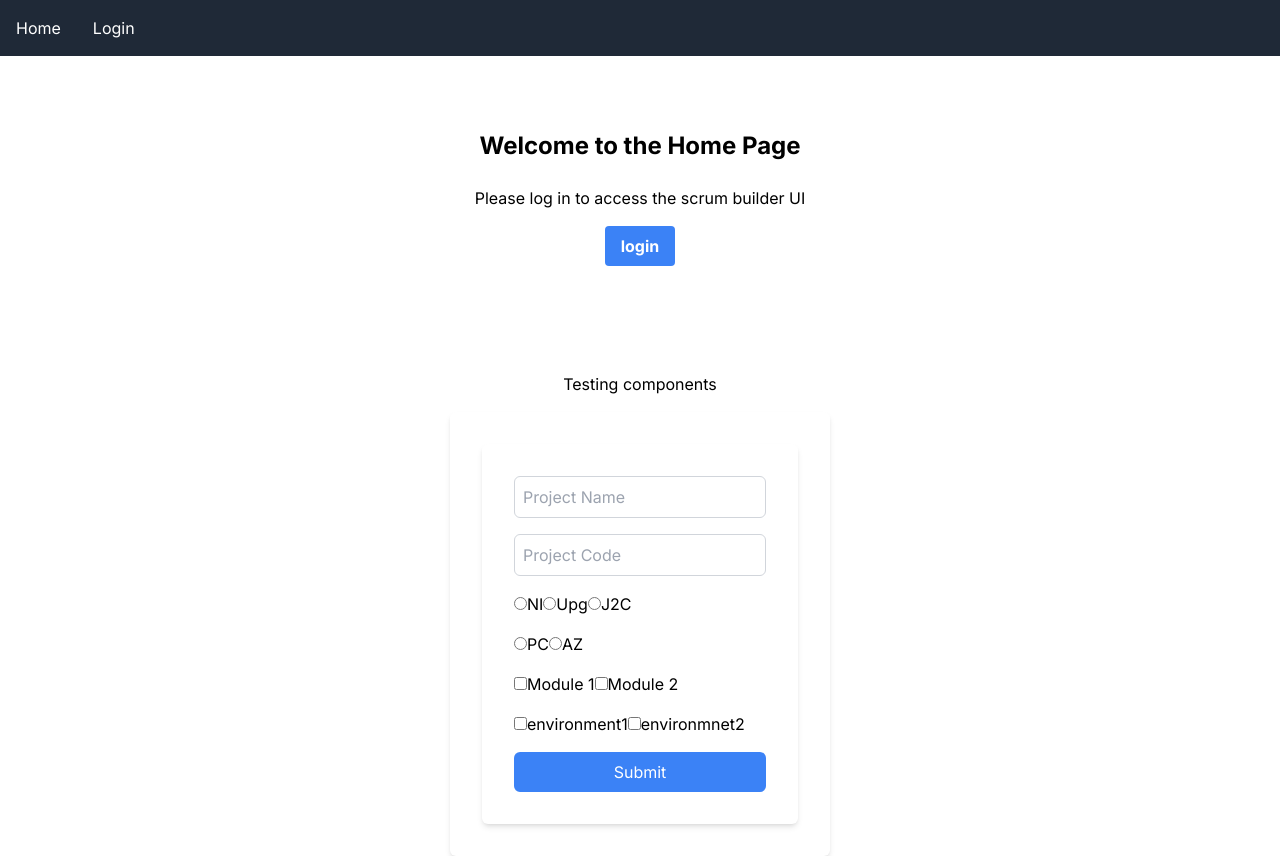
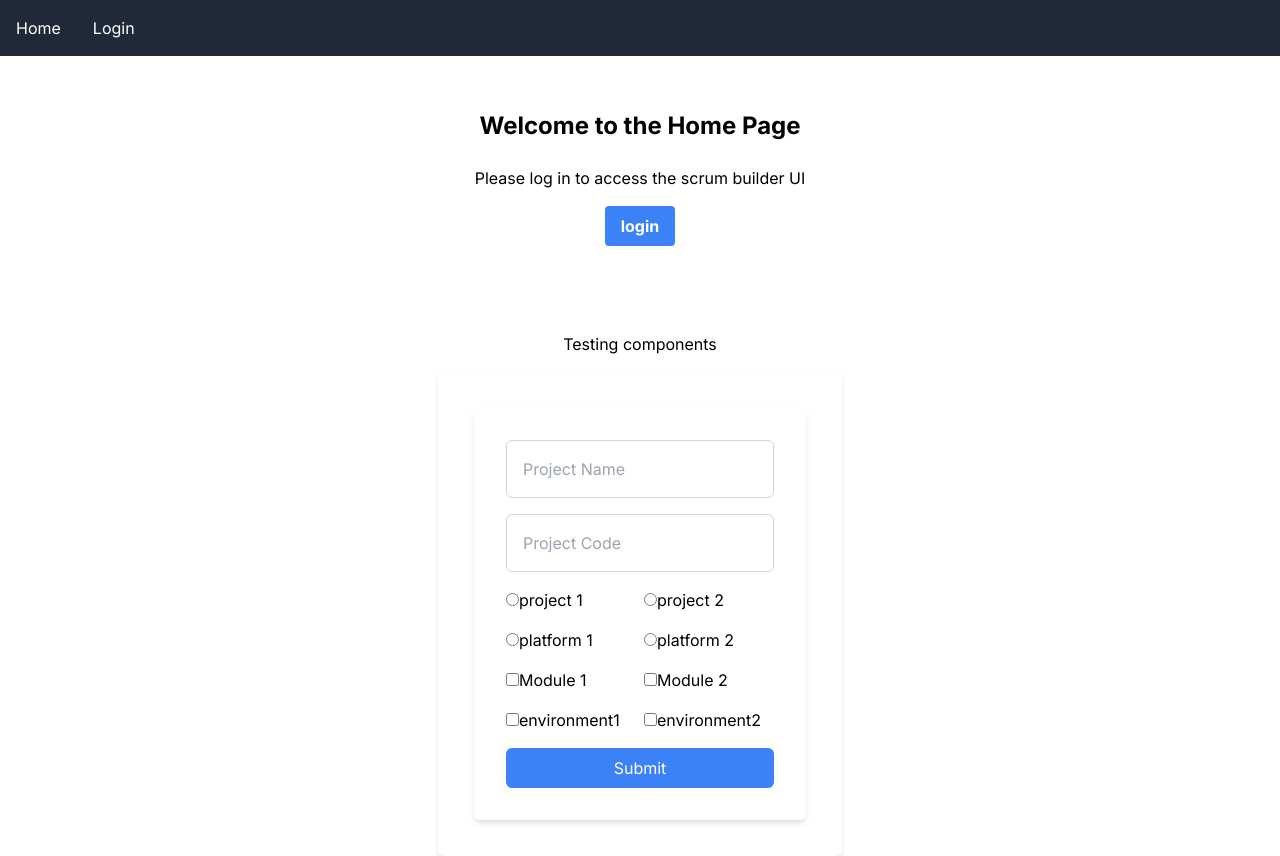
Before and after one commit to jose-alejandrodiaz-by/ScrumBuilderFront, a Next.js app in the folder scrum_builder_front/: page / in a window 1280 px wide. Built offline with nearby package versions, Linux system fonts and the light colour scheme.

Commit message:
PostFormProject UI component ready. PostService and data extract for project types, codes, platform missing.

```diff
--- a/scrum_builder_front/src/app/page.js
+++ b/scrum_builder_front/src/app/page.js
@@ -3,7 +3,7 @@
 // app/_app.js
 import { AuthProvider } from '../context/AuthContext';
 import Home from './home'
-import ProjectForm from '@/components/ProjectForm'
+import ProjectForm from '../components/ProjectForm'
 import NavBar from '../components/NavBar'
 
 
--- a/scrum_builder_front/src/components/ProjectForm.js
+++ b/scrum_builder_front/src/components/ProjectForm.js
@@ -10,6 +10,18 @@ const FormComponent = () => {
     environments: [],
   });
 
+  const projectTypeOptions = [
+    { id: 1, name: 'project 1' },
+    { id: 2, name: 'project 2' },
+    // Add more module options as needed
+  ];
+
+  const platformTypeOptions = [
+    { id: 1, name: 'platform 1' },
+    { id: 2, name: 'platform 2' },
+    // Add more module options as needed
+  ];
+
   const moduleOptions = [
     { id: 1, name: 'Module 1' },
     { id: 2, name: 'Module 2' },
@@ -18,25 +30,40 @@ const FormComponent = () => {
 
   const EnvironmentOptions = [
     { id: 1, name: 'environment1' },
-    { id: 2, name: 'environmnet2' },
+    { id: 2, name: 'environment2' },
     // Add more module options as needed
   ];
 
   const handleInputChange = (event) => {
+    const value = event.target.name === 'projectTypeId' || event.target.name === 'platformId'
+      ? Number(event.target.value)
+      : event.target.value;
+
     setFormState({
       ...formState,
-      [event.target.name]: event.target.value,
+      [event.target.name]: value,
     });
   };
 
   const handleCheckboxChange = (event) => {
-    if (event.target.checked) {
-      setFormState((prevState) => ({
-        ...prevState,
-        [event.target.name]: [...prevState[event.target.name], { id: Number(event.target.value) }],
-      }));
-    }
+    const { name, value, checked } = event.target;
+    const newValue = { id: Number(value) };
+
+    setFormState((prevState) => {
+      if (checked) {
+        return {
+          ...prevState,
+          [name]: [...prevState[name], newValue],
+        };
+      } else {
+        return {
+          ...prevState,
+          [name]: prevState[name].filter(item => item.id !== newValue.id),
+        };
+      }
+    });
   };
+
 
 
   const handleSubmit = async (event) => {
@@ -57,74 +84,56 @@ const FormComponent = () => {
   };
 
   return (
-    <div className="flex flex-col p-8 bg-white shadow-md rounded-md">
+    <div className="flex flex-col p-9 bg-white shadow-md rounded-md">
     <form onSubmit={handleSubmit} className="flex flex-col p-8 bg-white shadow-md rounded-md">
       <input
         type="text"
         name="projectName"
         placeholder="Project Name"
+        value={formState.projectName}
         onChange={handleInputChange}
-        className="mb-4 p-2 border border-gray-300 rounded-md"
+        className="mb-4 p-4 border border-gray-300 rounded-md"
       />
       <input
         type="text"
         name="projectCode"
         placeholder="Project Code"
+        value={formState.projectCode}
         onChange={handleInputChange}
-        className="mb-4 p-2 border border-gray-300 rounded-md"
+        className="mb-4 p-4 border border-gray-300 rounded-md"
       />
-      <div className="mb-4">
-        <label>
+      <div className="flex flex-col sm:flex-row mb-4 space-y-2 sm:space-y-0 sm:space-x-2">
+      {projectTypeOptions.map(projectType =>(
+        <label key={projectType.id} className="flex-1">
           <input
             type="radio"
             name="projectTypeId"
-            value="1"
+            value= {projectType.id}
+            checked={formState.projectTypeId === projectType.id}
             onChange={handleInputChange}
+
           />
-          NI
+          {projectType.name}
         </label>
-        <label>
-          <input
-            type="radio"
-            name="projectTypeId"
-            value="2"
-            onChange={handleInputChange}
-          />
-          Upg
-        </label>
-        <label>
-          <input
-            type="radio"
-            name="projectTypeId"
-            value="3"
-            onChange={handleInputChange}
-          />
-          J2C
-        </label>
+        ))}
       </div>
-      <div className="mb-4">
-        <label>
+      <div className="flex flex-col sm:flex-row mb-4 space-y-2 sm:space-y-0 sm:space-x-2">
+      {platformTypeOptions.map(platformType =>(
+        <label key={platformType.id} className="flex-1">
           <input
             type="radio"
             name="platformId"
-            value="1"
+            value= {platformType.id}
+            checked={formState.platformId === platformType.id}
             onChange={handleInputChange}
           />
-          PC
+          {platformType.name}
         </label>
-        <label>
-          <input
-            type="radio"
-            name="platformId"
-            value="2"
-            onChange={handleInputChange}
-          />
-          AZ
-        </label>
+        ))}
       </div>
-      <div className="mb-4">
+      <div className="flex flex-col sm:flex-row mb-4 space-y-2 sm:space-y-0 sm:space-x-2">
           {moduleOptions.map((option) => (
-            <label key={option.id}>
+            <label key={option.id} className="flex-1">
               <input
                 type="checkbox"
                 name="modules"
@@ -136,9 +145,9 @@ const FormComponent = () => {
             </label>
           ))}
         </div>
-        <div className="mb-4">
+        <div className="flex flex-col sm:flex-row mb-4 space-y-2 sm:space-y-0 sm:space-x-2 items-center">
           {EnvironmentOptions.map((option) => (
-            <label key={option.id}>
+            <label key={option.id} className="flex-1">
               <input
                 type="checkbox"
                 name="environments"
```
